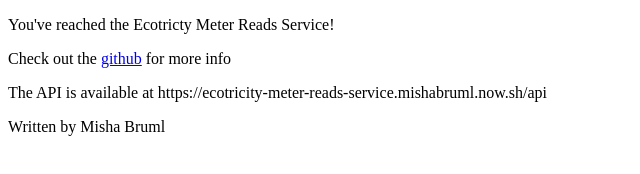
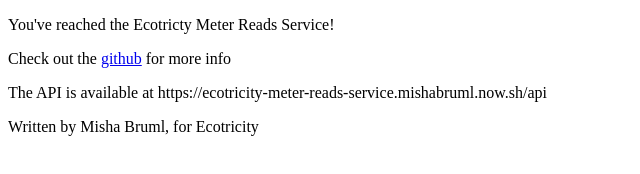
Before and after one commit to mishabruml/ecotricity-meter-reads-service, a website: page index.html in a window 1280 px wide. Shown: the whole page, without its empty margins (0-640 px from the left). Drawn offline with Linux system fonts and the light colour scheme.

```diff
--- a/index.html
+++ b/index.html
@@ -7,6 +7,6 @@
     <p>You've reached the Ecotricty Meter Reads Service!</p>
     <p>Check out the <a href=https://github.com/mishabruml/ecotricity-meter-reads-service>github</a> for more info</p>
     <p> The API is available at https://ecotricity-meter-reads-service.mishabruml.now.sh/api </p>
-    <p>Written by Misha Bruml</p>
+    <p>Written by Misha Bruml, for Ecotricity</p>
   </body>
 </html>
```
